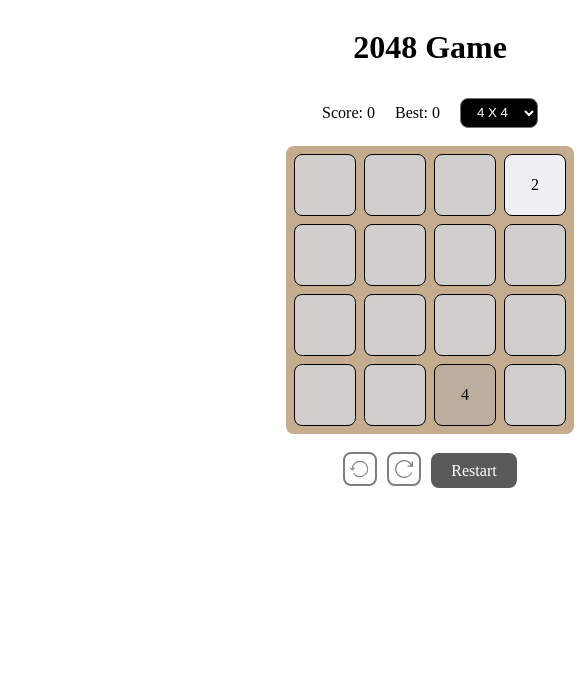
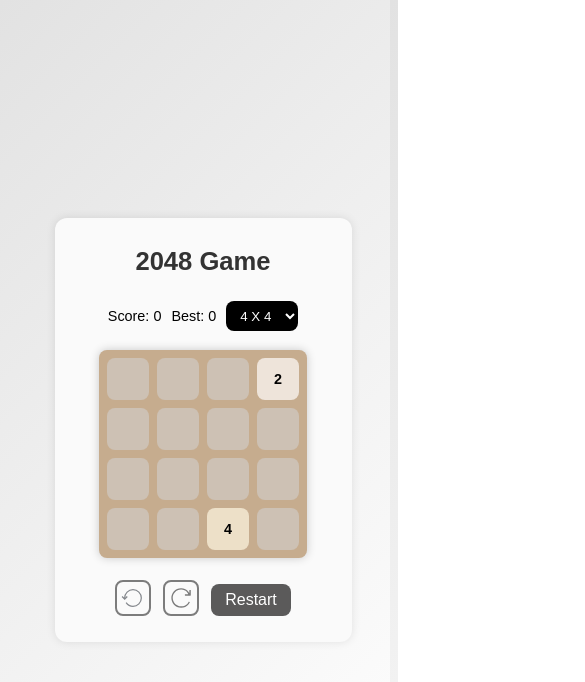
Before and after one commit to GaliveetiSaiRoopa/game-2048, a React (Vite) app: page / in a window 390 px wide. Shown: the top 682 px of the page, 585 px wide, since content can reach past the window. Built offline with nearby package versions, Linux system fonts and the light colour scheme.

Commit message:
css - responsive and updated functionality

```diff
--- a/src/App.jsx
+++ b/src/App.jsx
@@ -1,4 +1,4 @@
-import { useCallback, useEffect, useRef, useState } from "react";
+import { useEffect, useRef, useState } from "react";
 import {
   addValAtRandomCellInGrid,
   createBoard,
@@ -13,6 +13,7 @@ import HasWon from "./modals/HasWon";
 import HasAnyMovesLeft from "./modals/HasAnyMovesLeft";
 
 function App() {
+  const inputRef = useRef();
   const [size, setSize] = useState(Number(localStorage.getItem("size")) || 4);
   const [board, setBoard] = useState(
     JSON.parse(localStorage.getItem("board")) || null
@@ -20,11 +21,10 @@ function App() {
   const [score, setScore] = useState(
     Number(localStorage.getItem("score")) || 0
   );
-  const inputRef = useRef();
+
   const [bestScore, setBestScore] = useState(
     Number(localStorage.getItem("bestScore")) || 0
   );
-  ("");
   const [undoBoard, setUndoBoard] = useState(
     JSON.parse(localStorage.getItem("undoBoard")) || []
   );
@@ -43,8 +43,7 @@ function App() {
     setMStates(temp);
   };
 
-  // Initialize board
-
+  // Initilize the board on first render and when size (dependency array changes)
   useEffect(() => {
     if (!board || board.length != size) {
       let newBoard = createBoard(size);
@@ -56,9 +55,9 @@ function App() {
     }
   }, [size]);
 
+  // storing board, score, redoboard, undoboard , bestScore in localStorage on every render
   useEffect(() => {
     if (!board) return;
-
     localStorage.setItem("board", JSON.stringify(board));
     localStorage.setItem("score", score);
     localStorage.setItem("redoBoard", JSON.stringify(redoBoard));
@@ -71,6 +70,7 @@ function App() {
     }
   }, [board, score, undoBoard, redoBoard, bestScore]);
 
+  // based on directions newBoard is created with updated values
   const handleMove = (direction) => {
     if (!board) return;
     let gainScore = 0;
@@ -103,9 +103,21 @@ function App() {
         return tempBoard;
     }
 
+    if (hasWon(newBoard)) {
+      handleMStates("won");
+    }
+
+    if (!isEmptyCellsLeft(newBoard)) {
+      handleMStates("movesLeft");
+    }
+
+    // no change in board
     if (JSON.stringify(tempBoard) === JSON.stringify(newBoard)) {
       return tempBoard;
     }
+
+
+    //update board, score, undoBoard (size == 3)
     const updatedBoard = addValAtRandomCellInGrid(newBoard);
     setBoard(updatedBoard);
     setScore((score) => score + gainScore);
@@ -115,17 +127,10 @@ function App() {
       return temp;
     });
     setRedoBoard([]);
-
-    if (hasWon(newBoard)) {
-      handleMStates("won");
-    }
-
-    if (!isEmptyCellsLeft(newBoard)) {
-      handleMStates("movesLeft");
-    }
   };
 
   useEffect(() => {
+    // based on key press from key board
     const handleKeys = (e) => {
       switch (e.key) {
         case "ArrowLeft":
@@ -142,7 +147,7 @@ function App() {
           break;
       }
     };
-    console.log("Added Up Key");
+    //adding key events to window (keyDown - browser event checks for keyboard - key press)
     window.addEventListener("keydown", handleKeys);
     return () => window.removeEventListener("keydown", handleKeys);
   }, [board]);
@@ -166,6 +171,7 @@ function App() {
     setRedoBoard(temp);
   };
 
+  // restate game with same size
   const restartGame = () => {
     const newBoard = addValAtRandomCellInGrid(
       addValAtRandomCellInGrid(createBoard(size))
@@ -176,7 +182,6 @@ function App() {
     setUndoBoard([newBoard]);
     setScore(0);
   };
-  console.log(size, "Size check");
 
   return (
     <>
@@ -215,24 +220,20 @@ function App() {
         </div>
 
         <div className="game-controls">
-          <div
-            className={`undo-wrapper ${undoBoard.length < 2 ? "disable" : ""}`}
-          >
+          <div className={`undo-wrapper`}>
             <img
               src="src/assets/undo.svg"
               alt="undo"
-              className={`undo-img `}
+              className={`undo-img ${undoBoard.length < 2 ? "disable" : ""} `}
               onClick={handleUndo}
             />
             <p className="undo">Undo the move</p>
           </div>
-          <div
-            className={`undo-wrapper  ${redoBoard.length < 1 ? "disable" : ""}`}
-          >
+          <div className={`undo-wrapper`}>
             <img
               src="src/assets/redo.svg"
               alt="redo"
-              className={`undo-img`}
+              className={`undo-img ${redoBoard.length < 1 ? "disable" : ""}`}
               onClick={handleRedo}
             />
             <p className="undo">Redo the move</p>
--- a/src/index.css
+++ b/src/index.css
@@ -1,71 +1,69 @@
 body {
   min-height: 100vh;
-  min-width: 100vb;
-}
-
-a {
-  font-weight: 500;
-  color: #646cff;
-  text-decoration: inherit;
-}
-a:hover {
-  color: #535bf2;
+  min-width: 100vw;
+  display: flex;
+  justify-content: center;
+  align-items: center;
+  background: linear-gradient(135deg, #e2e2e2, #ffffff);
+  font-family: "Poppins", sans-serif;
 }
 
 button {
   border-radius: 8px;
   border: 1px solid transparent;
-  padding: 0rem 1.2em;
+  padding: 0.4rem 1.2rem;
   font-size: 1em;
   font-weight: 500;
-  font-family: inherit;
   background-color: #5b5a5a;
+  color: white;
   cursor: pointer;
-  transition: border-color 0.25s;
-  color: white;
-  height: 35px;
+  transition: all 0.25s ease;
+  height: 38px;
 }
 button:hover {
   border-color: #646cff;
+  background-color: #444;
 }
 button:focus,
 button:focus-visible {
   outline: 4px auto -webkit-focus-ring-color;
 }
 
-/* @media (prefers-color-scheme: light) {
-  :root {
-    color: #213547;
-    background-color: #ffffff;
-  }
-  a:hover {
-    color: #747bff;
-  }
-  button {
-    background-color: #f9f9f9;
-  }
-} */
-
 .game-container {
   display: flex;
   flex-direction: column;
-  justify-content: center;
   align-items: center;
+  gap: 12px;
+  padding: 20px;
+  border-radius: 12px;
+  background-color: #fafafa;
+  box-shadow: 0 0 10px rgba(0, 0, 0, 0.1);
+  max-width: 90vw;
+}
+
+h1 {
+  font-size: 2rem;
+  color: #333;
+  margin-bottom: 10px;
+  text-align: center;
 }
 
 .info {
   display: flex;
-  gap: 20px;
+  gap: 16px;
   align-items: center;
+  flex-wrap: wrap;
+  justify-content: center;
+  font-size: 1rem;
 }
 
 .board {
-  border: black;
   background-color: rgb(198, 172, 142);
   padding: 4px;
   display: inline-block;
   border-radius: 8px;
   margin: 8px;
+  box-shadow: 0 0 10px rgba(0, 0, 0, 0.2);
 }
 
 .row {
@@ -73,83 +71,90 @@ button:focus-visible {
 }
 
 .col {
-  width: 60px;
-  height: 60px;
+  width: 70px;
+  height: 70px;
   margin: 4px;
-  border: 1px solid black;
   border-radius: 8px;
   display: flex;
   align-items: center;
   justify-content: center;
-  font-weight: 400;
-  font-size: medium;
-  box-shadow: 12px;
+  font-weight: 600;
+  font-size: 1.2rem;
+  transition: background-color 0.2s ease;
 }
 
 .val-0 {
-  background-color: rgb(207, 206, 204);
+  background-color: #cdc1b4;
 }
 
 .val-2 {
-  background-color: #f0f0f4;
+  background-color: #eee4da;
 }
 
 .val-4 {
-  background-color: rgb(187, 174, 157);
+  background-color: #ede0c8;
 }
 
 .val-8 {
-  background-color: rgb(253, 215, 144);
+  background-color: #f2b179;
 }
 
 .val-16 {
-  background-color: orange;
+  background-color: #f59563;
 }
 
 .val-32 {
-  background-color: rgb(201, 149, 28);
+  background-color: #f67c5f;
 }
 
 .val-64 {
-  background-color: rgb(237, 117, 117);
+  background-color: #f65e3b;
 }
 
 .val-128 {
-  background-color: #a5a9e9;
+  background-color: #edcf72;
 }
 
 .val-256 {
-  background-color: #565bbe;
+  background-color: #edcc61;
 }
 
 .val-512 {
-  background-color: aquamarine;
+  background-color: #edc850;
 }
 
 .val-1024 {
-  background-color: aqua;
+  background-color: #edc53f;
 }
 .val-2048 {
-  background-color: rgb(233, 121, 121);
+  background-color: #edc22e;
 }
 
 .val-4096 {
-  background-color: beige;
+  background-color: #3c3a32;
+  color: #fff;
 }
+
+/* select button */
 
 .board-size {
   border-radius: 8px;
-  padding: 0px 12px;
-  height: 30px;
+  padding: 4px 12px;
+  height: 35px;
   background-color: black;
   color: white;
+  border: none;
+  font-weight: 500;
 }
 
+/* undo-redo-restart */
 .game-controls {
   display: flex;
-  gap: 10px;
+  gap: 12px;
   align-items: center;
   margin: 10px 0px;
+  flex-wrap: wrap;
+  justify-content: center;
 }
 
 .undo-wrapper {
@@ -159,39 +164,42 @@ button:focus-visible {
 }
 
 .undo-img {
-  width: 24px;
-  height: 24px;
+  width: 26px;
+  height: 26px;
   border: 2px solid black;
   padding: 3px;
   border-radius: 8px;
   cursor: pointer;
 }
 
-.undo-wrapper.disable img {
+.undo-img.disable {
   cursor: not-allowed;
   pointer-events: none;
   opacity: 0.5;
 }
 
+/* show undo -redo details - tooltip */
 .undo {
   display: none;
   position: absolute;
-  bottom: 25px;
+  bottom: 30px;
   left: 50%;
   transform: translateX(-50%);
   white-space: nowrap;
+  font-size: 0.8rem;
+  color: #444;
 }
 
 .undo-wrapper:hover .undo {
   display: block;
 }
 
+/* modal - ui  */
+
 .modal-state {
-  /* fixed inset-0 bg-black bg-opacity-40 flex justify-center items-center z-50 */
   position: fixed;
-  inset: 0px;
-  background-color: black;
-  opacity: 90%;
+  inset: 0;
+  background-color: rgba(0, 0, 0, 0.6);
   display: flex;
   justify-content: center;
   align-items: center;
@@ -199,17 +207,15 @@ button:focus-visible {
 }
 
 .modal-inner {
-  /* bg-white p-6 rounded-lg shadow-lg md:w-[555px] w-[330px] h-[260px] overflow-y-auto flex flex-col gap-4 */
   background-color: white;
   padding: 24px;
-  border-radius: 10px;
-  box-shadow: #afaeae;
-  height: 80px;
-  width: 330px;
+  border-radius: 12px;
+  width: 90%;
+  max-width: 350px;
+  box-shadow: 0 2px 10px rgba(0, 0, 0, 0.3);
 }
 
 .header-modal {
-  /* w-full flex justify-between items-center */
   width: 100%;
   display: flex;
   justify-content: space-between;
@@ -220,11 +226,66 @@ button:focus-visible {
   display: flex;
   flex-direction: column;
   justify-content: center;
-  gap: 4px;
+  gap: 8px;
   align-items: center;
 }
 
 .modal-text {
-  font-size: large;
+  font-size: 1.1rem;
   color: rgb(255, 0, 0);
+  text-align: center;
 }
+
+/* Responsive */
+@media (max-width: 768px) {
+  h1 {
+    font-size: 1.6rem;
+  }
+
+  .col {
+    width: 50px;
+    height: 50px;
+    font-size: 1rem;
+  }
+
+  .board {
+    margin: 4px;
+  }
+
+  .info {
+    gap: 10px;
+    font-size: 0.9rem;
+  }
+}
+
+@media (max-width: 480px) {
+  .col {
+    width: 42px;
+    height: 42px;
+    font-size: 0.9rem;
+  }
+
+  button {
+    padding: 0.3rem 0.8rem;
+    height: 32px;
+  }
+
+  .game-container {
+    padding: 12px;
+    gap: 8px;
+  }
+
+  .modal-inner {
+    padding: 16px;
+    width: 85%;
+  }
+
+  .board-size {
+    padding: 2px 10px;
+    height: 30px;
+    font-weight: 400px;
+  }
+  .game-container {
+    width: 70vw;
+  }
+}
--- a/src/modals/HasAnyMovesLeft.jsx
+++ b/src/modals/HasAnyMovesLeft.jsx
@@ -2,8 +2,14 @@ import React, { useEffect } from "react";
 import closeIcon from "../assets/Close.svg";
 
 const HasAnyMovesLeft = ({ open, handleClose, handleRestart }) => {
+  if (!open) return;
   const onClickClose = () => {
     handleClose();
+  };
+
+  const handleRestartGame = () => {
+    handleRestart();
+    onClickClose();
   };
 
   useEffect(() => {
@@ -32,7 +38,7 @@ const HasAnyMovesLeft = ({ open, handleClose, handleRestart }) => {
         </div>
         <div className="body-modal">
           <div className="modal-text">No more moves are possible</div>
-           <button className="" onClick={() => handleRestart()}>
+          <button className="" onClick={handleRestartGame}>
             Restart
           </button>
         </div>
--- a/src/modals/HasWon.jsx
+++ b/src/modals/HasWon.jsx
@@ -16,7 +16,12 @@ const HasWon = ({ open, handleClose }) => {
     return () => (document.body.style.overflow = "auto");
   }, [open]);
   return (
-    <div className="modal-state" onClick={onClickClose}>
+    <div
+      className="modal-state"
+      onClick={onClickClose}
+      aria-modal="true"
+      aria-labelledby="winMessage"
+    >
       <div className="modal-inner" onClick={(e) => e.stopPropagation()}>
         <div className="header-modal">
           <p className=""></p>
@@ -28,7 +33,9 @@ const HasWon = ({ open, handleClose }) => {
           />
         </div>
 
-        <div className="modal-text">Hurry! You won the Game</div>
+        <div className="modal-text" id={"winMessage"}>
+          Hurry! You won the Game
+        </div>
       </div>
     </div>
   );
--- a/src/utils.jsx
+++ b/src/utils.jsx
@@ -61,8 +61,19 @@ export const moveRight = (board) => {
   return { updatedRightBoard, addScore };
 };
 
+// const transposeMatrix = (board) => {
+//   return board?.[0].map((_, colIndex) => board.map((row) => row[colIndex]));
+// };
+
 const transposeMatrix = (board) => {
-  return board?.[0].map((_, colIndex) => board.map((row) => row[colIndex]));
+  for (let i = 0; i < board.length; i++) {
+    for (let j = i + 1; j < board.length; j++) {
+      let temp = board[i][j];
+      board[i][j] = board[j][i];
+      board[j][i] = temp;
+    }
+  }
+  return board;
 };
 
 export const moveUp = (board) => {
@@ -88,8 +99,8 @@ export const isEmptyCellsLeft = (board) => {
     for (let j = 0; j < board.length; j++) {
       if (board[i][j] === 0) return true;
 
-      if (j < 3 && board[i][j] === board[i][j + 1]) return true;
-      if (i < 3 && board[i][j] === board[i + 1][j]) return true;
+      if (j < board.length - 1 && board[i][j] === board[i][j + 1]) return true;
+      if (i < board.length - 1 && board[i][j] === board[i + 1][j]) return true;
     }
   }
   return false;
```
